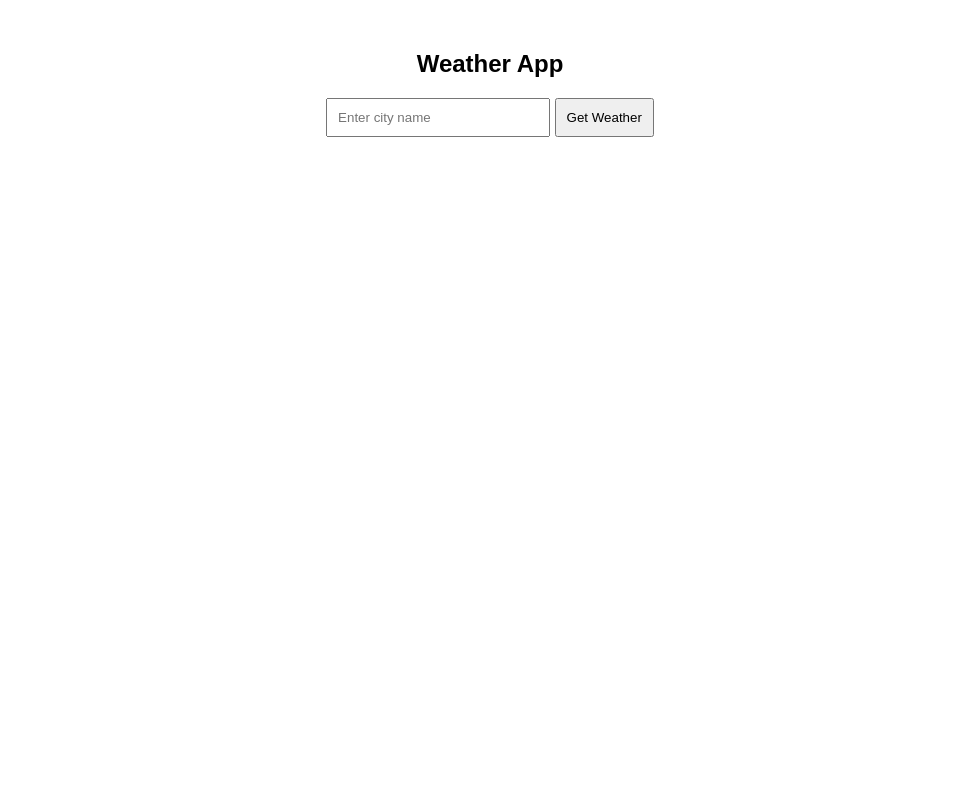
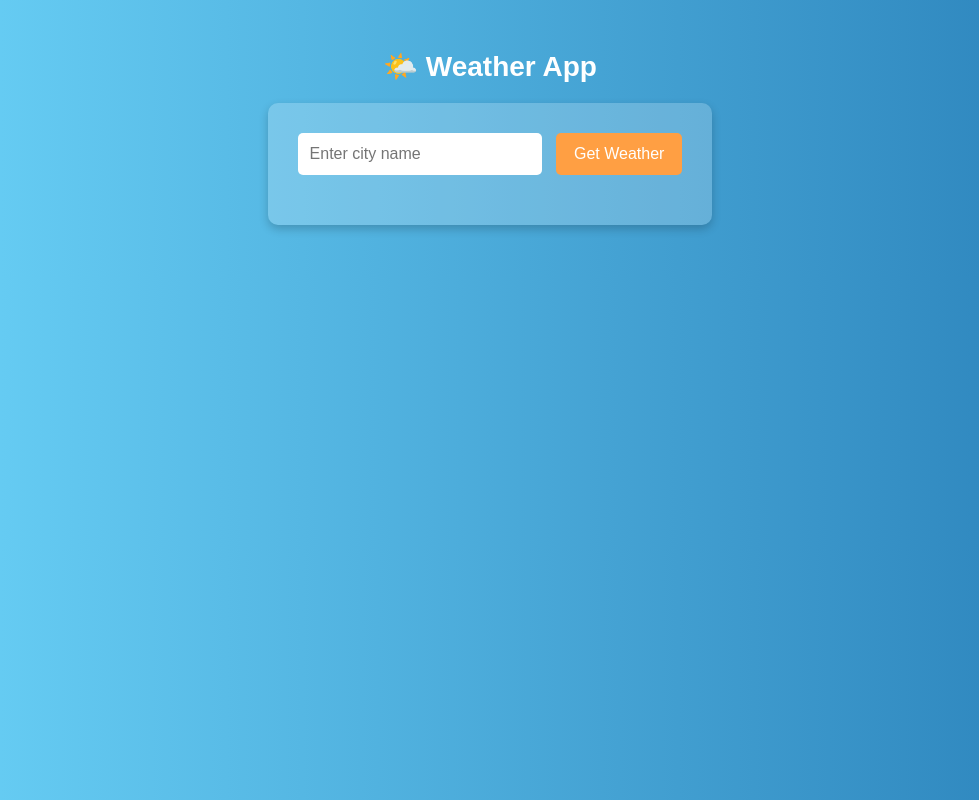
Before and after one commit to LARRYKIPKURUI/API_GROUP_WOrk, a plain HTML site: page index.html in a window 1280 px wide. Shown: the whole page, without its empty margins (150-1129 px from the left). Drawn offline with Linux system fonts and the light colour scheme.

Commit message:
Worked up the UI

```diff
--- a/css/styles.css
+++ b/css/styles.css
@@ -0,0 +1,46 @@
+
+body {
+    font-family: 'Poppins', sans-serif;
+    text-align: center;
+    margin: 50px;
+    background: linear-gradient(to right, #6dd5fa, #2980b9);
+    color: white;
+}
+h2 {
+    font-size: 28px;
+    margin-bottom: 20px;
+}
+.container {
+    background: rgba(255, 255, 255, 0.2);
+    padding: 30px;
+    border-radius: 10px;
+    box-shadow: 0 4px 10px rgba(0, 0, 0, 0.2);
+    display: inline-block;
+}
+input {
+    padding: 12px;
+    width: 220px;
+    border: none;
+    border-radius: 5px;
+    outline: none;
+    font-size: 16px;
+}
+button {
+    padding: 12px 18px;
+    margin-left: 10px;
+    background: #ff9f43;
+    border: none;
+    color: white;
+    font-size: 16px;
+    border-radius: 5px;
+    cursor: pointer;
+    transition: 0.3s ease;
+}
+button:hover {
+    background: #ff7f00;
+}
+.result {
+    margin-top: 20px;
+    font-size: 18px;
+    font-weight: bold;
+}
--- a/index.html
+++ b/index.html
@@ -4,30 +4,15 @@
     <meta charset="UTF-8">
     <meta name="viewport" content="width=device-width, initial-scale=1.0">
     <title>Weather App</title>
-    <style>
-        body {
-            font-family: Arial, sans-serif;
-            text-align: center;
-            margin: 50px;
-        }
-        input {
-            padding: 10px;
-            width: 200px;
-        }
-        button {
-            padding: 10px;
-            cursor: pointer;
-        }
-        .result {
-            margin-top: 20px;
-        }
-    </style>
+    <link rel="stylesheet" href="./css/styles.css">
 </head>
 <body>
-    <h2>Weather App</h2>
-    <input type="text" id="cityInput" placeholder="Enter city name">
-    <button id="button">Get Weather</button>
-    <div class="result" id="result"></div>
+    <h2>🌤️ Weather App</h2>
+    <div class="container">
+        <input type="text" id="cityInput" placeholder="Enter city name">
+        <button id="button">Get Weather</button>
+        <div class="result" id="result"></div>
+    </div>
 
     <script src="src/index.js"></script>
 </body>
```
